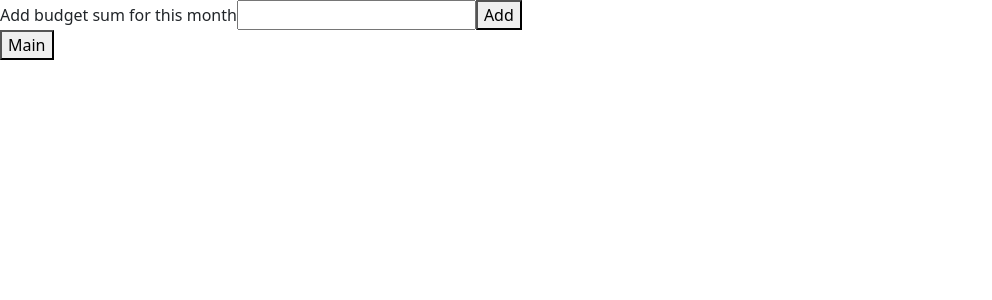
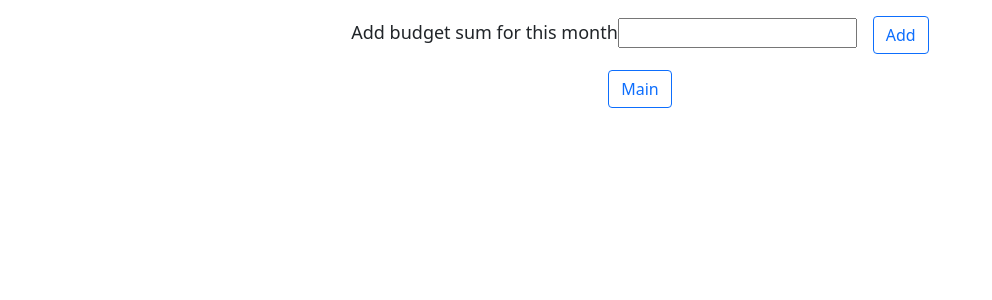
Before and after one commit to DiyazMukhanov/Budget-control-react-updated, a React (Create React App) app: page / in a window 1280 px wide. Both pictures are taken after a click on the button "Change budget". Shown: the top 300 px of the page, without its empty margins (0-992 px from the left). Built offline with nearby package versions, Linux system fonts and the light colour scheme.

Commit message:
Final styling completed
All pages have been styled

```diff
--- /dev/null
+++ b/src/components/ExInBud/Budget.css
@@ -0,0 +1,16 @@
+.budget-div {
+    text-align: center;
+    margin-top: 1rem;
+}
+
+.budget-add-btn {
+    margin-left: 1rem;
+}
+
+.budget-main-btn {
+    margin-top: 1rem;
+}
+
+.budget-div label {
+    font-size: large;
+}
--- a/src/components/ExInBud/Budget.js
+++ b/src/components/ExInBud/Budget.js
@@ -1,4 +1,5 @@
 import React, {useState} from "react";
+import './Budget.css';
 
 
 const Budget = props => {
@@ -20,13 +21,13 @@ const Budget = props => {
   }
 
   return (
-      <div>
+      <div className="budget-div">
           <form onSubmit={addBudgetHandler}>
               <label>Add budget sum for this month</label>
               <input onChange={budgetChangeHandler}></input>
-              <button type="submit">Add</button>
+              <button type="submit" className="btn btn-outline-primary budget-add-btn">Add</button>
           </form>
-          <button onClick={toMainHandler}>Main</button>
+          <button onClick={toMainHandler} className="btn btn-outline-primary budget-main-btn">Main</button>
       </div>
   );
 };
--- /dev/null
+++ b/src/components/ExInBud/EditCategories.css
@@ -0,0 +1,21 @@
+.edit-categories-div {
+    text-align: center;
+    margin-top: 1rem;
+}
+
+.edit-cats-ul {
+    list-style-type: none;
+    margin-top: 1rem;
+}
+
+.edit-categories-div h3{
+   margin-top: 1rem;
+}
+
+.edit-cats-add-new {
+    margin-top: 1rem;
+}
+
+.edit-cats-ul li {
+    margin-top: 1rem;
+}
--- a/src/components/ExInBud/EditCategories.js
+++ b/src/components/ExInBud/EditCategories.js
@@ -1,3 +1,5 @@
+import './EditCategories.css';
+
 const EditCategories = props => {
   const toMainHandler = () => {
       props.onMainPage();
@@ -12,14 +14,14 @@ const EditCategories = props => {
   };
 
   return (
-      <div>
+      <div className='edit-categories-div'>
           <header>
-              <button onClick={toMainHandler}>To Main</button>
+              <button onClick={toMainHandler} className='btn btn-outline-primary edit-cats-toMain'>To Main</button>
               <h3>Edit Categories</h3>
-              <button onClick={goToAddHandler}>Add new category</button>
+              <button onClick={goToAddHandler} className='btn btn-outline-primary edit-cats-add-new'>Add new category</button>
           </header>
-          <ul>
-              {props.cats.map(cat => <li key={cat.id}>{cat.name} <button onClick={() => catDeleteHandler(cat.id)}>Delete</button></li>)}
+          <ul className='edit-cats-ul'>
+              {props.cats.map(cat => <li key={cat.id}>{cat.name} <button onClick={() => catDeleteHandler(cat.id)} className='btn btn-outline-primary'>Delete</button></li>)}
           </ul>
       </div>
   );
```
